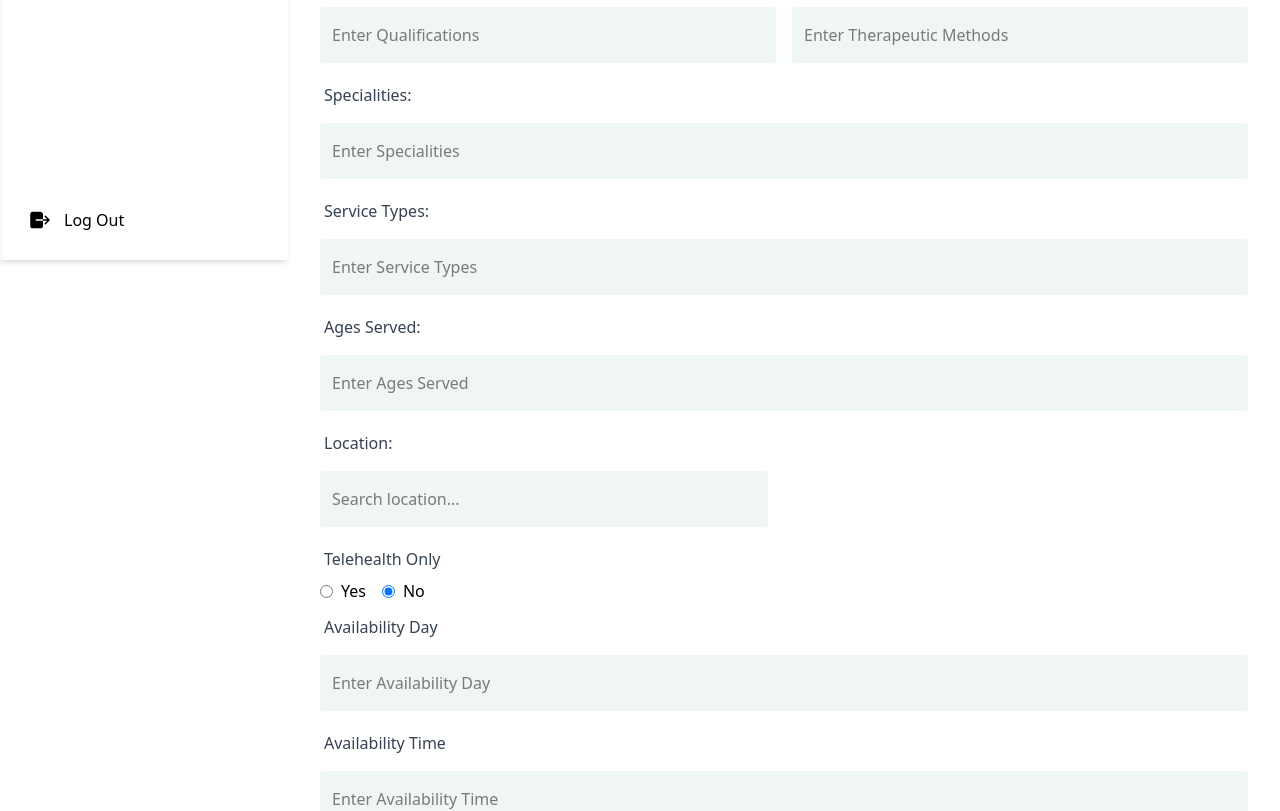
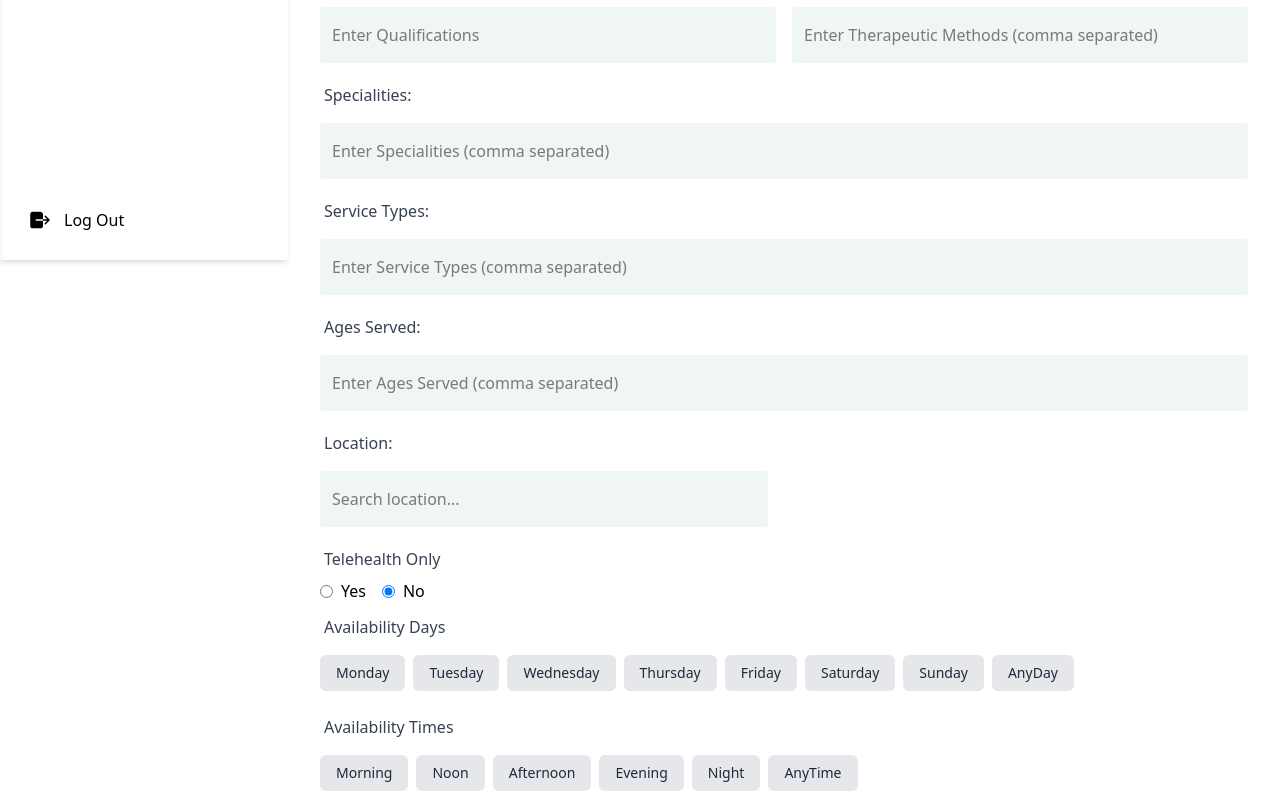
Before and after one commit to SMTech24-official/dashboard-template, a React app: page /dashboard/add-clinicians in a window 1280 px wide. Shown: the part 540-1351 px from the top of the page. Built offline with nearby package versions, Linux system fonts and the light colour scheme; the HTML template or start-up script is replaced by a standard one.

Commit message:
make some changes

```diff
--- a/src/components/clinicians/AddCliniciansTable.tsx
+++ b/src/components/clinicians/AddCliniciansTable.tsx
@@ -1,11 +1,33 @@
-/* eslint-disable @typescript-eslint/no-unused-vars */
+/* eslint-disable @typescript-eslint/no-explicit-any */
+
+
 import React, { useState } from "react";
 import CustomInput from "../ui/CustomInput";
-import { Clinician, CustomInputEvent } from "../../types/types";
+import { AvailabilityDay, AvailabilityTime, Clinician, CustomInputEvent } from "../../types/types";
 import LocationSearch from "../map/MapSearchInbox";
 import { useCreateClinicianMutation } from "../../Redux/apis/clinician/cliniciansApi";
 import { toast } from "sonner";
 import CustomButton from "../ui/CustomButton";
+
+const DAY_OPTIONS = [
+  "Monday",
+  "Tuesday",
+  "Wednesday",
+  "Thursday",
+  "Friday",
+  "Saturday",
+  "Sunday",
+  "AnyDay",
+];
+
+const TIME_OPTIONS = [
+  "Morning",
+  "Noon",
+  "Afternoon",
+  "Evening",
+  "Night",
+  "AnyTime",
+];
 
 const ExampleForm: React.FC = () => {
   const [createClinician, { isLoading: createClinicianLoading }] =
@@ -22,8 +44,8 @@ const ExampleForm: React.FC = () => {
     serviceTypes: "",
     agesServed: "",
     telehealthOnly: false,
-    availabilityDay: "",
-    availabilityTime: "",
+    availabilityDay: [],
+    availabilityTime: [],
     descriptions: "",
     about: "",
   });
@@ -43,8 +65,8 @@ const ExampleForm: React.FC = () => {
       serviceTypes: "",
       agesServed: "",
       telehealthOnly: false,
-      availabilityDay: "",
-      availabilityTime: "",
+      availabilityDay: [],
+      availabilityTime: [],
       descriptions: "",
       about: "",
     });
@@ -62,7 +84,6 @@ const ExampleForm: React.FC = () => {
 
   const handleImageChange = (file: File) => {
     setImageFile(file);
-    // Create a preview URL for the image
     const reader = new FileReader();
     reader.onloadend = () => {
       setImagePreviewUrl(reader.result as string);
@@ -70,29 +91,83 @@ const ExampleForm: React.FC = () => {
     reader.readAsDataURL(file);
   };
 
+  const handleDayToggle = (day: string) => {
+    setClinicianInfo((prev:any) => {
+      const currentDays = prev.availabilityDay || [];
+      const newDays = currentDays.includes(day)
+        ? currentDays.filter((d:any) => d !== day)
+        : [...currentDays, day];
+
+      // If "AnyDay" is selected, clear other days
+      if (day === "AnyDay" && !currentDays.includes("AnyDay")) {
+        return { ...prev, availabilityDay: ["AnyDay"] };
+      }
+      // If another day is selected when "AnyDay" was already selected, remove "AnyDay"
+      if (day !== "AnyDay" && currentDays.includes("AnyDay")) {
+        return { ...prev, availabilityDay: [day] };
+      }
+      return { ...prev, availabilityDay: newDays };
+    });
+  };
+
+  const handleTimeToggle = (time: string) => {
+    setClinicianInfo((prev:any) => {
+      const currentTimes = prev.availabilityTime || [];
+      const newTimes = currentTimes.includes(time)
+        ? currentTimes.filter((t:any) => t !== time)
+        : [...currentTimes, time];
+
+      // If "AnyTime" is selected, clear other times
+      if (time === "AnyTime" && !currentTimes.includes("AnyTime")) {
+        return { ...prev, availabilityTime: ["AnyTime"] };
+      }
+      // If another time is selected when "AnyTime" was already selected, remove "AnyTime"
+      if (time !== "AnyTime" && currentTimes.includes("AnyTime")) {
+        return { ...prev, availabilityTime: [time] };
+      }
+      return { ...prev, availabilityTime: newTimes };
+    });
+  };
+
+  const removeDay = (day: string) => {
+    setClinicianInfo((prev) => ({
+      ...prev,
+      availabilityDay: (prev.availabilityDay || []).filter((d) => d !== day),
+    }));
+  };
+
+  const removeTime = (time: string) => {
+    setClinicianInfo((prev) => ({
+      ...prev,
+      availabilityTime: (prev.availabilityTime || []).filter((t) => t !== time),
+    }));
+  };
+
   const handleSubmit = async (e: React.FormEvent) => {
     e.preventDefault();
-    // Create FormData for the image
     const formData = new FormData();
     if (imageFile) {
       formData.append("image", imageFile);
     }
-    type TelehealthOption = boolean | "Yes" | "No";
+
+            type TelehealthOption = boolean | "Yes" | "No";
     // 2. Create a type-safe converter function
     function convertTelehealth(value: TelehealthOption | undefined): boolean {
       if (value === undefined) return false; // default value
       if (typeof value === "boolean") return value;
       return value === "Yes";
     }
-    // 3. Use it in your form submission
-    const jsonData = {
+
+    // Convert array fields from strings to arrays if they're strings
+    const processedInfo = {
       ...clinicianInfo,
       telehealthOnly: convertTelehealth(clinicianInfo?.telehealthOnly),
     };
-    formData.append("bodyData", JSON.stringify(jsonData));
-    // Now call your API mutation function with both formData and bodyData
+
+
+    formData.append("bodyData", JSON.stringify(processedInfo));
+
     try {
-      // Assuming you have a mutation function that accepts both
       const result = await createClinician(formData);
       if (result?.data) {
         toast.success("Clinician created successfully");
@@ -105,7 +180,6 @@ const ExampleForm: React.FC = () => {
         toast.error(errorMessage);
         return;
       }
-      // Handle success
     } catch (error) {
       const errorMessage =
         (error as { data: { message: string } }).data?.message ||
@@ -182,7 +256,7 @@ const ExampleForm: React.FC = () => {
           name="therapeuticMethods"
           className="w-full"
           onChange={(e) => handleClinicianInfoChange(e)}
-          placeholder="Enter Therapeutic Methods"
+          placeholder="Enter Therapeutic Methods (comma separated)"
           value={clinicianInfo?.therapeuticMethods}
           label="Therapeutic Methods"
           type="text"
@@ -193,7 +267,7 @@ const ExampleForm: React.FC = () => {
         type="text"
         name="specialities"
         value={clinicianInfo?.specialities}
-        placeholder="Enter Specialities"
+        placeholder="Enter Specialities (comma separated)"
         onChange={(e) => handleClinicianInfoChange(e)}
         fullWidth
       />
@@ -201,7 +275,7 @@ const ExampleForm: React.FC = () => {
       <CustomInput
         label="Service Types:"
         type="text"
-        placeholder="Enter Service Types"
+        placeholder="Enter Service Types (comma separated)"
         name="serviceTypes"
         value={clinicianInfo?.serviceTypes}
         onChange={(e) => handleClinicianInfoChange(e)}
@@ -212,16 +286,17 @@ const ExampleForm: React.FC = () => {
         label="Ages Served:"
         type="text"
         name="agesServed"
-        placeholder="Enter Ages Served"
+        placeholder="Enter Ages Served (comma separated)"
         value={clinicianInfo?.agesServed}
         onChange={(e) => handleClinicianInfoChange(e)}
         fullWidth
       />
+
       <LocationSearch
-        // eslint-disable-next-line @typescript-eslint/no-explicit-any
         setClinicianInfo={setClinicianInfo as any}
         clinicianInfo={clinicianInfo}
       />
+
       <CustomInput
         type="radio"
         name="telehealthOnly"
@@ -234,24 +309,86 @@ const ExampleForm: React.FC = () => {
         ]}
       />
 
-      <CustomInput
-        label="Availability Day"
-        type="text"
-        name="availabilityDay"
-        placeholder="Enter Availability Day"
-        value={clinicianInfo?.availabilityDay}
-        onChange={(e) => handleClinicianInfoChange(e)}
-        fullWidth
-      />
-      <CustomInput
-        label="Availability Time"
-        type="text"
-        name="availabilityTime"
-        placeholder="Enter Availability Time"
-        value={clinicianInfo?.availabilityTime}
-        onChange={(e) => handleClinicianInfoChange(e)}
-        fullWidth
-      />
+      {/* Availability Days Section */}
+      <div className="mb-6">
+        <label className="block text-gray-700 text-md font-medium mb-2 ml-1">
+          Availability Days
+        </label>
+        <div className="flex flex-wrap gap-2 mb-2">
+          {clinicianInfo.availabilityDay?.map((day) => (
+            <div
+              key={day}
+              className="flex items-center bg-blue-100 text-blue-800 px-3 py-1 rounded-full text-sm"
+            >
+              {day}
+              <button
+                type="button"
+                onClick={() => removeDay(day)}
+                className="ml-2 text-blue-600 hover:text-blue-800"
+              >
+                ×
+              </button>
+            </div>
+          ))}
+        </div>
+        <div className="flex flex-wrap gap-2">
+          {DAY_OPTIONS.map((day) => (
+            <button
+              type="button"
+              key={day}
+              onClick={() => handleDayToggle(day)}
+              className={`px-4 py-2 rounded-md text-sm ${
+                clinicianInfo.availabilityDay?.includes(day as AvailabilityDay)
+                  ? "bg-blue-500 text-white"
+                  : "bg-gray-200 text-gray-800 hover:bg-gray-300"
+              }`}
+            >
+              {day}
+            </button>
+          ))}
+        </div>
+      </div>
+
+      {/* Availability Times Section */}
+      <div className="mb-6">
+        <label className="block text-gray-700 text-md font-medium mb-2 ml-1">
+          Availability Times
+        </label>
+        <div className="flex flex-wrap gap-2 mb-2">
+          {clinicianInfo.availabilityTime?.map((time) => (
+            <div
+              key={time}
+              className="flex items-center bg-green-100 text-green-800 px-3 py-1 rounded-full text-sm"
+            >
+              {time}
+              <button
+                type="button"
+                onClick={() => removeTime(time)}
+                className="ml-2 text-green-600 hover:text-green-800"
+              >
+                ×
+              </button>
+            </div>
+          ))}
+        </div>
+        <div className="flex flex-wrap gap-2">
+          {TIME_OPTIONS.map((time) => (
+            <button
+              type="button"
+              key={time}
+              onClick={() => handleTimeToggle(time)}
+              className={`px-4 py-2 rounded-md text-sm ${
+                clinicianInfo.availabilityTime?.includes(time as AvailabilityTime)
+                  ? "bg-green-500 text-white"
+                  : "bg-gray-200 text-gray-800 hover:bg-gray-300"
+              }`}
+            >
+              {time}
+            </button>
+          ))}
+        </div>
+      </div>
+
       <CustomInput
         label="Image"
         type="image"
@@ -283,7 +420,7 @@ const ExampleForm: React.FC = () => {
         rows={12}
       />
 
-      <div className=" flex justify-center items-center">
+      <div className="flex justify-center items-center">
         <CustomButton isLoading={createClinicianLoading} type="submit">
           Create Clinician
         </CustomButton>
--- a/src/types/types.tsx
+++ b/src/types/types.tsx
@@ -26,7 +26,26 @@ export interface User {
   Clinician?: Clinician;
 }
 
-// Clinician Interface
+export enum AvailabilityDay {
+  Monday = "Monday",
+  Tuesday = "Tuesday",
+  Wednesday = "Wednesday",
+  Thursday = "Thursday",
+  Friday = "Friday",
+  Saturday = "Saturday",
+  Sunday = "Sunday",
+  AnyDay = "AnyDay",
+}
+
+export enum AvailabilityTime {
+  Morning = "Morning",
+  Noon = "Noon",
+  Afternoon = "Afternoon",
+  Evening = "Evening",
+  Night = "Night",
+  AnyTime = "AnyTime",
+}
+
 export interface Clinician {
   id: string;
   userId: string;
@@ -46,8 +65,8 @@ export interface Clinician {
   location?: string;
   latitude?: number;
   longitude?: number;
-  availabilityDay?: string;
-  availabilityTime?: string;
+  availabilityDay?: AvailabilityDay[];
+  availabilityTime?: AvailabilityTime[];
   telehealthOnly?: boolean;
   isCalendarConnected: boolean;
   googleRefreshToken?: string;
```
